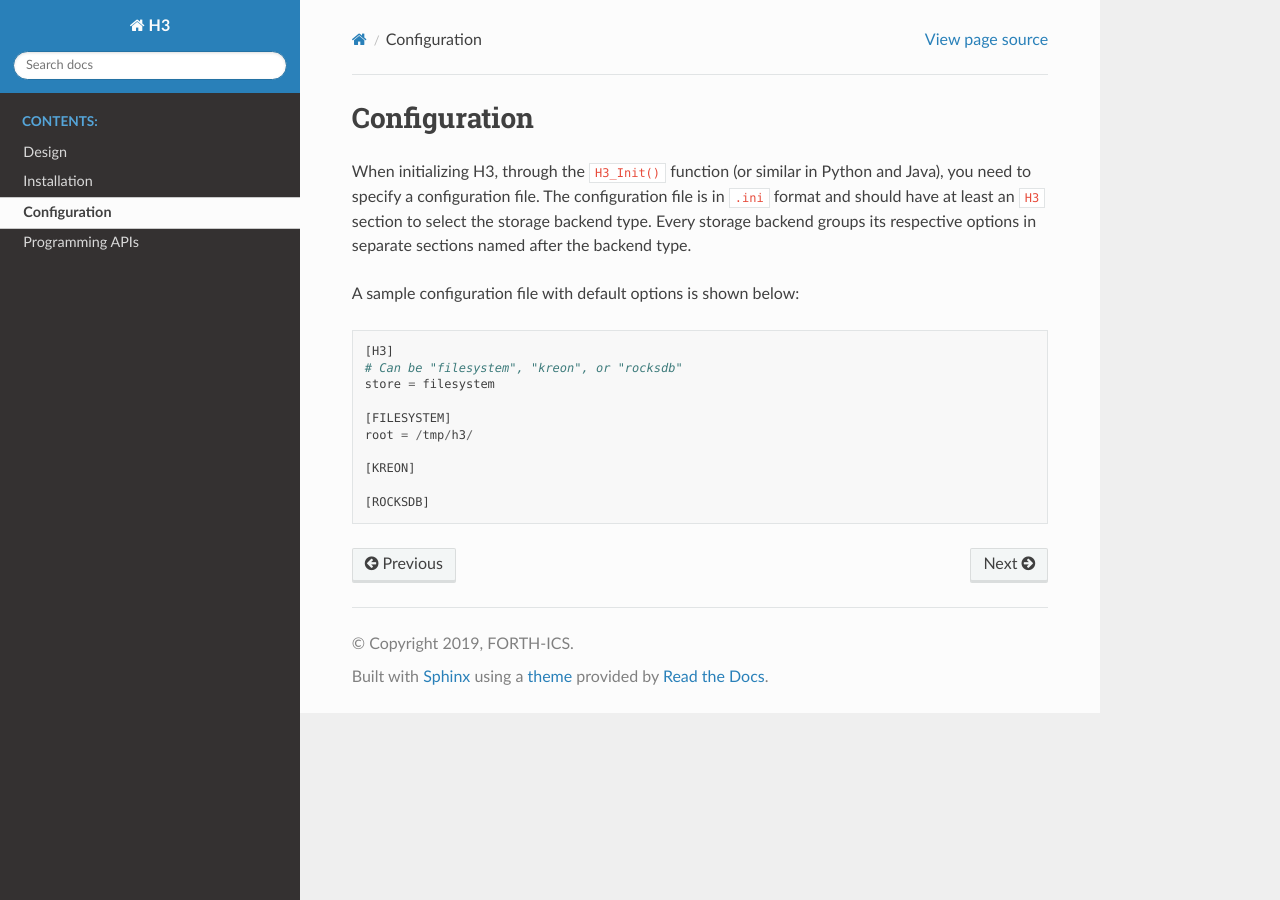
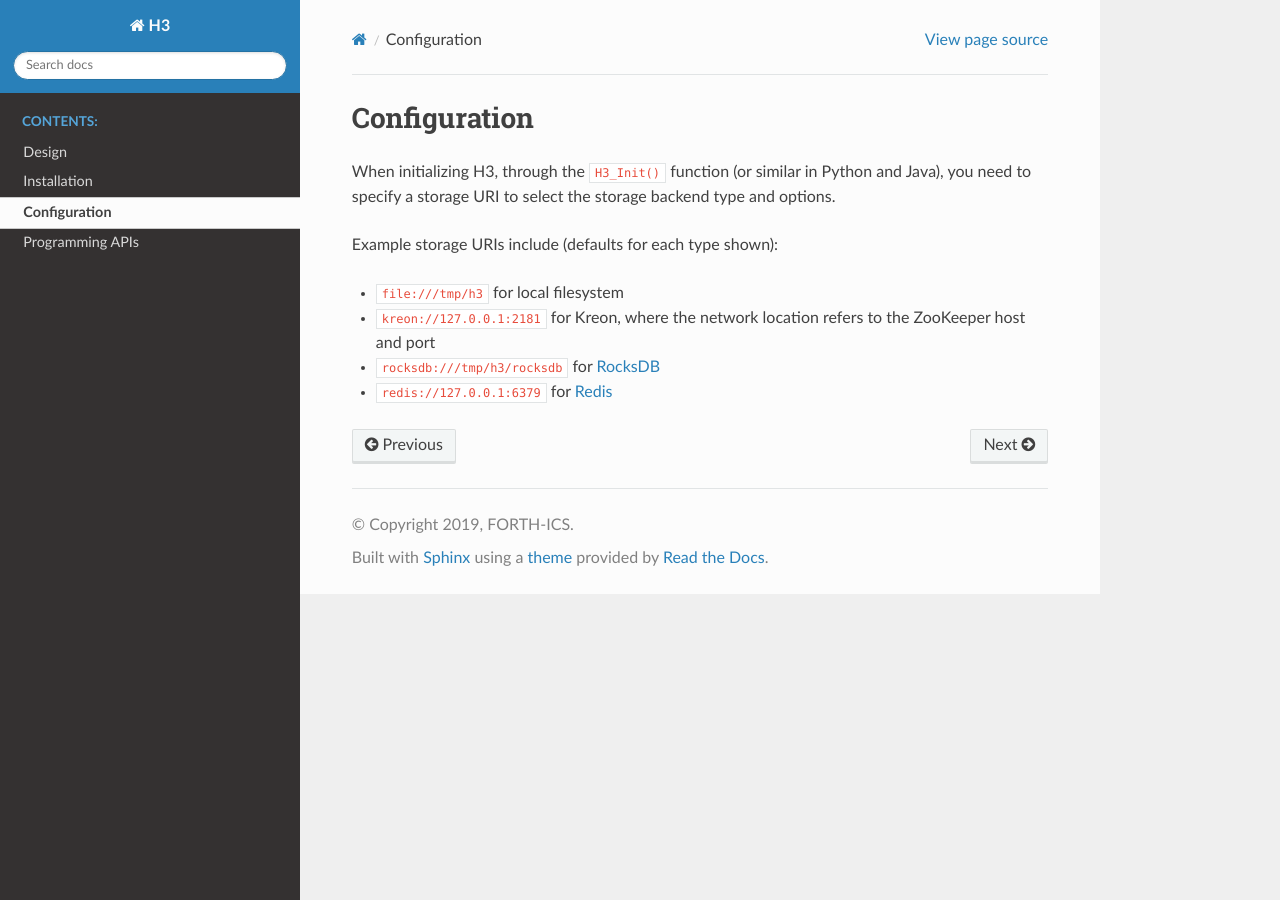
Before and after one commit to CARV-ICS-FORTH/H3, a Sphinx documentation site: the page built from docs/configuration.rst, in a window 1280 px wide. Built offline with Sphinx 7.4.7 and the Read the Docs theme 2.0.0, drawn with Linux system fonts in a browser that asks for light colours; pages that are not in the unit, such as notebooks, are missing from menus.

Commit message:
Update configuration docs

```diff
--- a/docs/configuration.rst
+++ b/docs/configuration.rst
@@ -1,17 +1,11 @@
 Configuration
 =============
 
-When initializing H3, through the ``H3_Init()`` function (or similar in Python and Java), you need to specify a configuration file. The configuration file is in ``.ini`` format and should have at least an ``H3`` section to select the storage backend type. Every storage backend groups its respective options in separate sections named after the backend type.
+When initializing H3, through the ``H3_Init()`` function (or similar in Python and Java), you need to specify a storage URI to select the storage backend type and options.
 
-A sample configuration file with default options is shown below::
+Example storage URIs include (defaults for each type shown):
 
-    [H3]
-    # Can be "filesystem", "kreon", or "rocksdb"
-    store = filesystem
-
-    [FILESYSTEM]
-    root = /tmp/h3/
-
-    [KREON]
-
-    [ROCKSDB]
+* ``file:///tmp/h3`` for local filesystem
+* ``kreon://127.0.0.1:2181`` for Kreon, where the network location refers to the ZooKeeper host and port
+* ``rocksdb:///tmp/h3/rocksdb`` for `RocksDB <https://rocksdb.org>`_
+* ``redis://127.0.0.1:6379`` for `Redis <https://redis.io>`_
```
Also changed, not shown: 1 other file.
